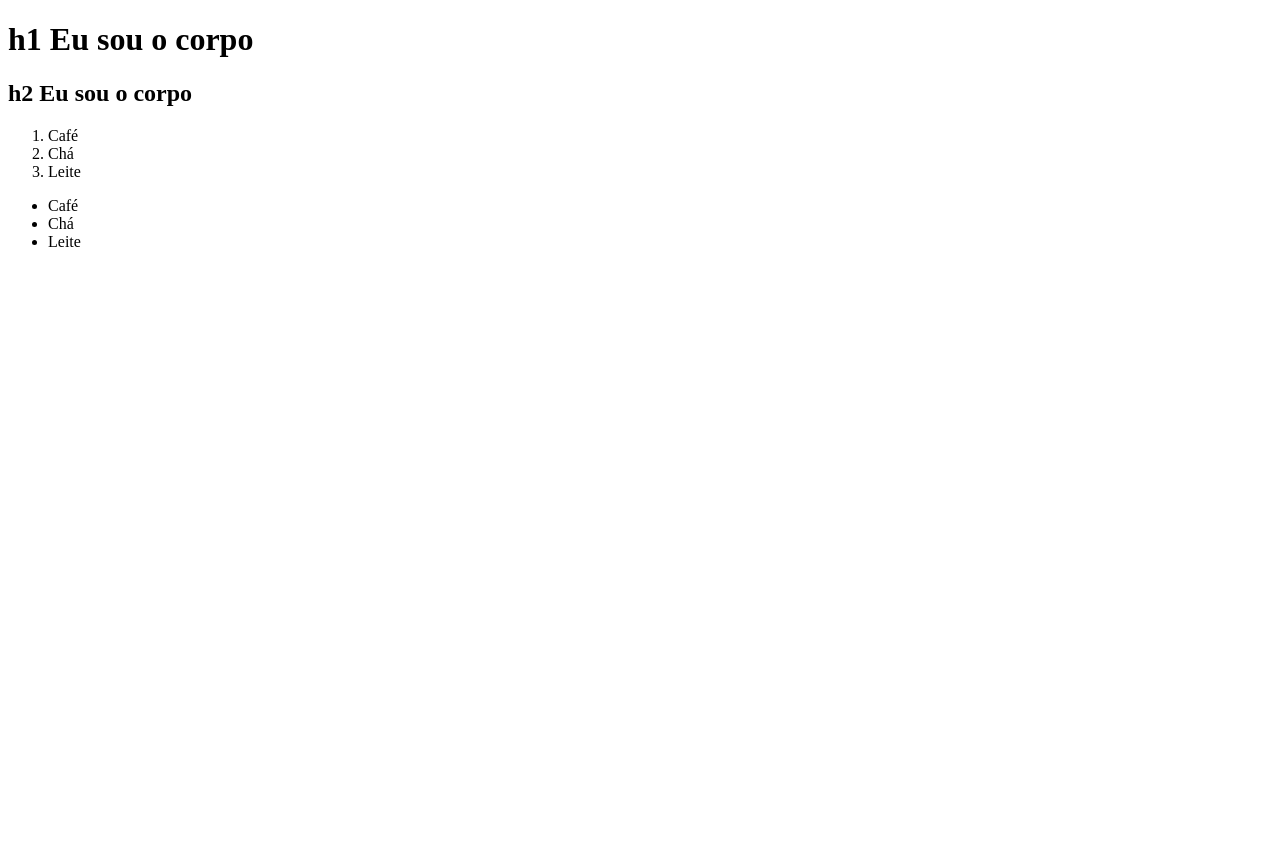
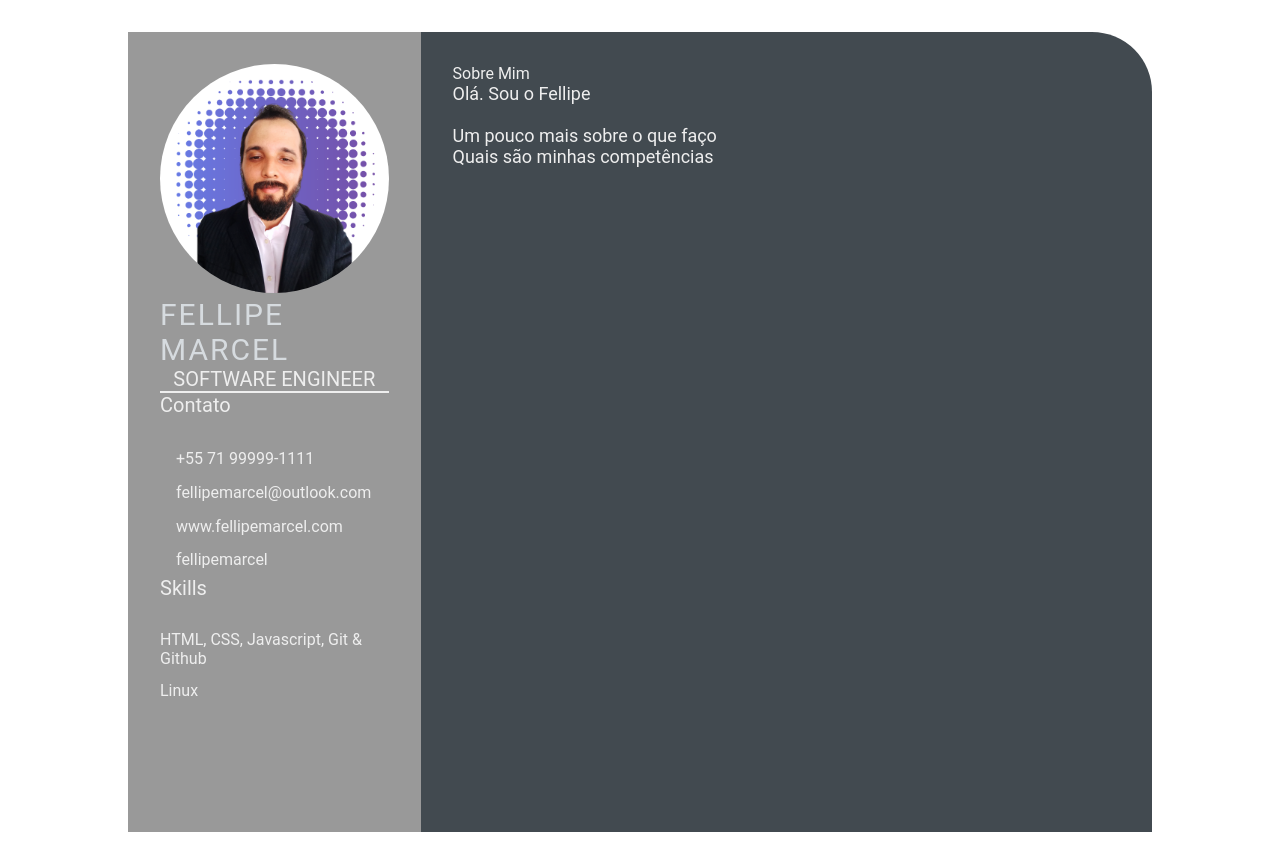
Before and after one commit to fellipemarcel/devweekgit.github.io, a plain HTML site: page index.html in a window 1280 px wide. Before the commit the page ends 800 px from the top, so only its background shows below. Drawn offline with Linux system fonts and the light colour scheme.

Commit message:
feature: add html-css-first-steps (#2)

```diff
--- a/index.html
+++ b/index.html
@@ -1,23 +1,57 @@
 <!DOCTYPE html>
-<html lang="pt-br">
+<html lang="pt-BR">
 <head>
     <meta charset="UTF-8">
     <meta http-equiv="X-UA-Compatible" content="IE=edge">
     <meta name="viewport" content="width=device-width, initial-scale=1.0">
-    <title>Olá, eu sou a cabeça</title>
+    <title>Fellipe Marcel CV</title>
+    <link rel="stylesheet" href="style.css">
 </head>
 <body>
-    <h1>h1 Eu sou o corpo</h1>
-    <h2>h2 Eu sou o corpo</h2>
+    <main class="resume-contents">
+        <section class="left-section">
+            <section class="left-section-contents">
+                <div class="profile">
+                    <img src="image/profile-pic.png" alt="Profile Picture" class="profile-image">
+                    <p class="name">Fellipe Marcel</p>
+                    <p class="profession">Software Engineer</p>
+                </div>
+                <div class="contact-info">
+                    <p class="left-title">Contato</p>
+                    <ul>
+                        <li><i class="fa fa-phone"></i>+55 71 99999-1111</li>
+                        <li><i class="fa fa-envelope"></i>fellipemarcel@outlook.com</li>
+                        <li><i class="fa fa-globe"></i>www.fellipemarcel.com</li>
+                        <li><i class="fa fa-github"></i>fellipemarcel</li>
+                    </ul>
+                </div>
+                <div class="skills">
+                    <p class="left-title">Skills</p>
+                    <ul>
+                        <li><p>HTML, CSS, Javascript, Git & Github</p></li>
+                        <li><p>Linux</p></li>
+                    </ul>
+
+                </div>
+            </section>
+
+        </section>
+        <section class="right-section">
+            <div class="right-section-contents">
+                <section class="about gap">
+                    <div class="right-title">Sobre Mim</div>
+                    <p class="about-me-contents">
+                        Olá. Sou o Fellipe<br>
+                        <br>Um pouco mais sobre o que faço
+                        <br>Quais são minhas competências
+                    </p>
+
+                </section>
+
+            </div>
+
+        </section>
+
+    </main>
 </body>
-<ol>
-    <li>Café</li>
-    <li>Chá</li>
-    <li>Leite</li>
-</ol>
-<ul>
-    <li>Café</li>
-    <li>Chá</li>
-    <li>Leite</li>
-</ul>
 </html>
--- /dev/null
+++ b/style.css
@@ -0,0 +1,103 @@
+* {
+    margin: 0;
+    padding: 0;
+    box-sizing: border-box;
+    list-style: none;
+    font-family: 'Roboto', sans-serif;
+}
+
+.resume-contents {
+    min-height: 100vh;
+    width: 80%;
+    margin: 2rem auto;
+    display: grid;
+    grid-template-columns: repeat(7, 1fr);
+}
+
+.left-section {
+    grid-column: span 2;
+    height: 100%;
+    background-color: #999999;
+}
+
+.right-section {
+    grid-column: span 5;
+    height: 100%;
+    background-color: #424a50;
+    border-radius: 0px 60px 0px 0px;
+}
+
+.left-section-contents{
+    padding: 2rem 2rem;
+}
+
+.profile {
+    width: 100%;
+    border-bottom: 2px solid #eeeeee;
+}
+
+.profile .profile-image {
+    width: 100%;
+    border-radius: 100%;
+}
+
+.name {
+    color: #D6DBDF;
+    font-size: 30px;
+    letter-spacing: 2px;
+    text-transform: uppercase;
+}
+
+.profession {
+    color: #eeeeee;
+    font-size: 20px;
+    text-transform: uppercase;
+    text-align: center;
+}
+
+/* .contact-info { border-bottom: 2px solid #1B2631; } */
+.left-title {
+    color: #eeeeee;
+    font-size: 20px;
+}
+
+.contact-info ul {
+    padding-top: 1.5rem;
+}
+
+.contact-info ul li,
+.references ul li {
+    padding: .4rem 0;
+    color: #eeeeee;
+}
+
+.contact-info ul li i,
+.references ul li i {
+    padding-right: 1rem;
+    font-size: 18px;
+    color: #eeeeee;
+}
+
+.skills ul {
+    padding-top: 1.5rem;
+}
+.skills ul li p {
+    padding: .4rem 0;
+    color: #eeeeee;
+}
+
+.right-section-contents {
+    padding: 2rem 2rem;
+}
+
+.right-title {
+    color: #eeeeee;
+}
+
+.gap {
+    padding-bottom: 2rem;
+}
+.about-me-contents {
+    font-size: 18px;
+    color: #eeeeee;
+}
```
Also changed, not shown: image/profile-image.jpeg (added), image/profile-pic.png (added), profile-pic.png (added).
